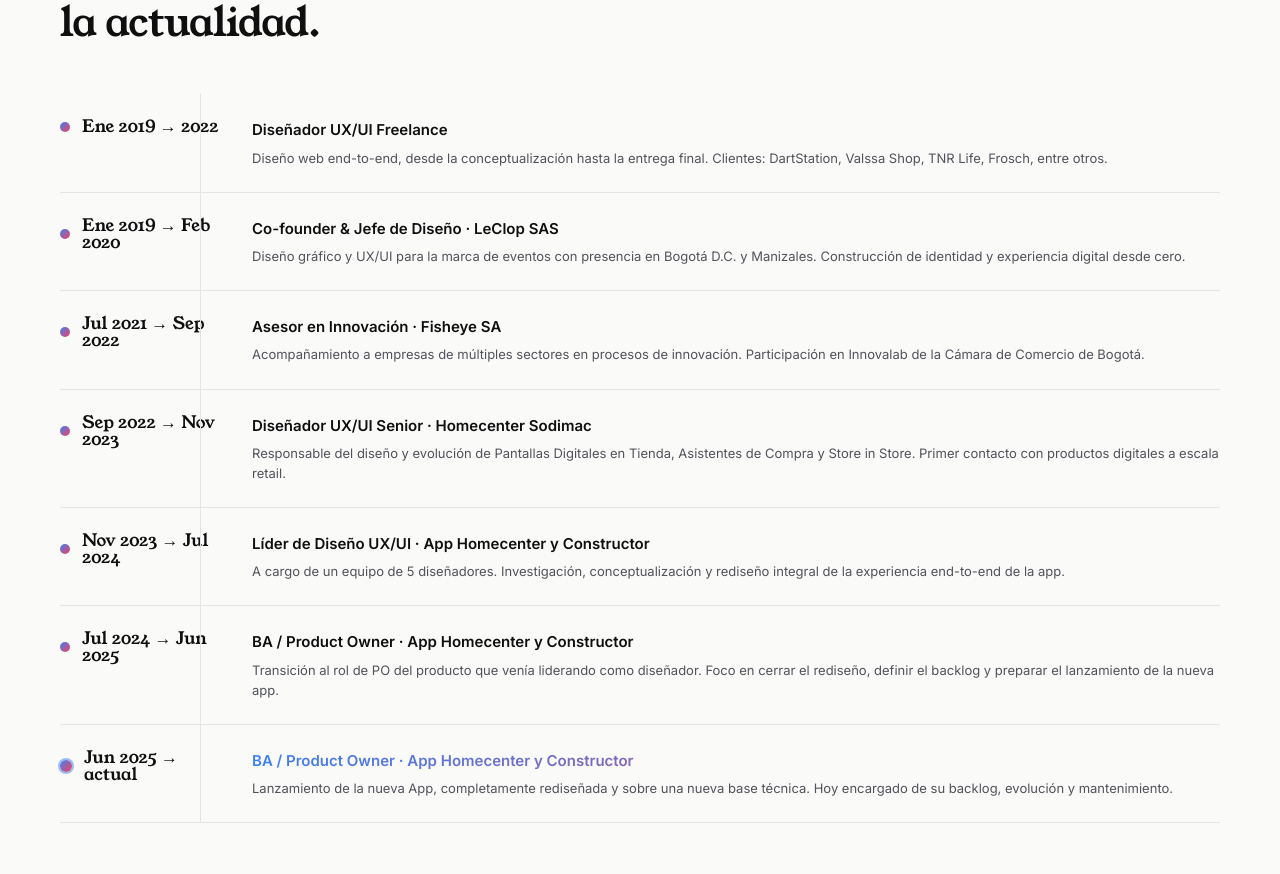
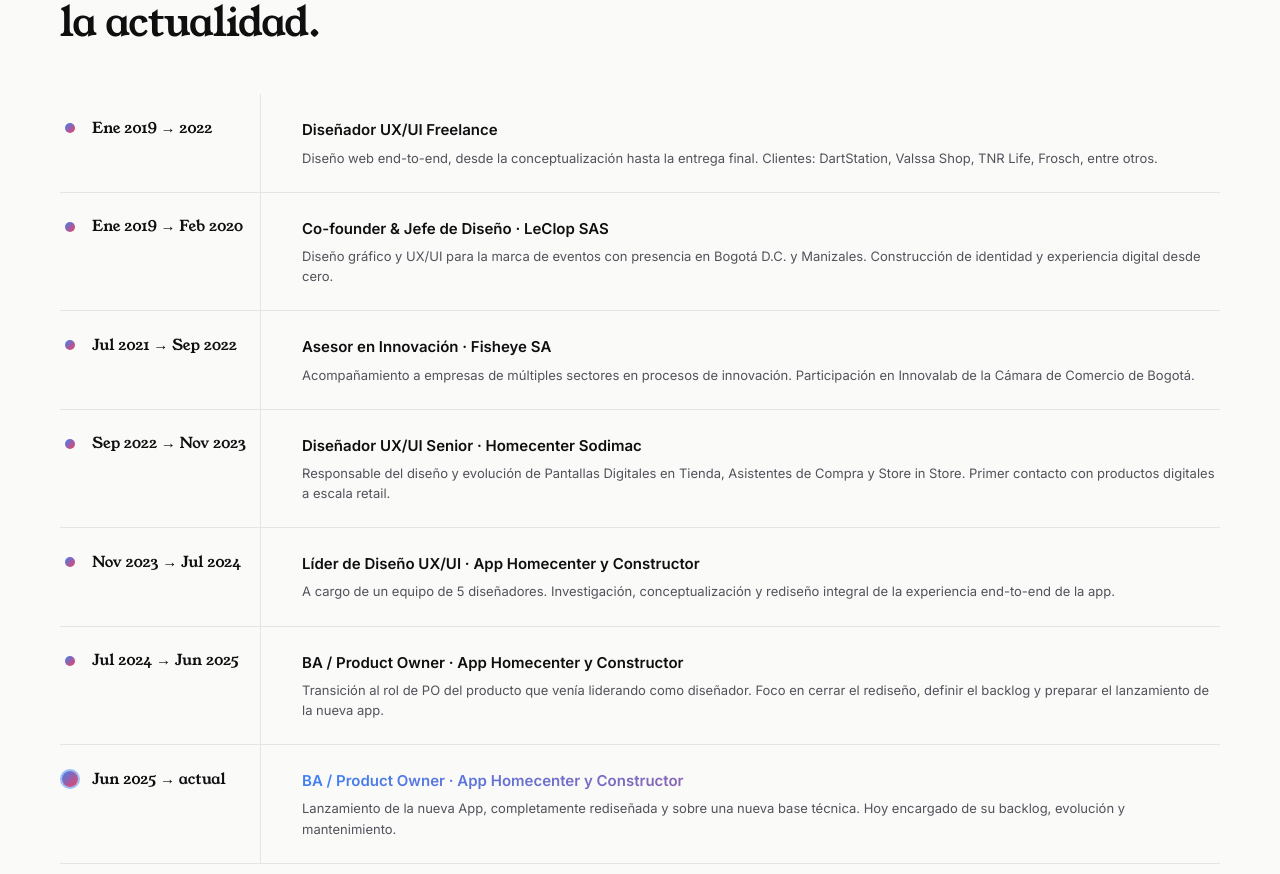
Before and after one commit to Santiagomejial/portfolio, a Next.js app: page / in a window 1280 px wide. Shown: the part 4658-5532 px from the top of the page. Built offline with nearby package versions, Linux system fonts and the light colour scheme.

Commit message:
fix(timeline): fix solapamiento de fechas + halo rosa en milestone

```diff
--- a/components/timeline.tsx
+++ b/components/timeline.tsx
@@ -23,24 +23,28 @@
     <ol className={cn('relative', className)}>
       {/* Línea vertical */}
       <span
-        className="absolute left-[70px] top-0 bottom-0 w-px bg-line md:left-[140px]"
+        className="absolute left-[110px] top-0 bottom-0 w-px bg-line md:left-[200px]"
         aria-hidden
       />
 
       {items.map((item, i) => (
         <li
           key={i}
-          className="grid grid-cols-[80px_1fr] items-start gap-6 border-b border-line py-5 md:grid-cols-[160px_1fr] md:gap-8 md:py-6"
+          className="grid grid-cols-[120px_1fr] items-start gap-5 border-b border-line py-5 md:grid-cols-[210px_1fr] md:gap-8 md:py-6"
         >
-          <div className="flex items-center gap-3">
+          <div className="flex items-center gap-3 pr-3">
             <span
-              className={cn(
-                'relative z-10 shrink-0 rounded-full bg-brand-gradient',
-                item.milestone ? 'h-3 w-3 ring-2 ring-blue/15' : 'h-2.5 w-2.5'
-              )}
+              className="relative z-10 inline-flex h-5 w-5 shrink-0 items-center justify-center"
               aria-hidden
-            />
-            <span className="font-serif text-[17px] leading-none text-ink">
+            >
+              <span
+                className={cn(
+                  'rounded-full bg-brand-gradient',
+                  item.milestone ? 'h-4 w-4 ring-2 ring-rose/40' : 'h-2.5 w-2.5'
+                )}
+              />
+            </span>
+            <span className="font-serif text-[15px] leading-tight text-ink">
               {item.year}
             </span>
           </div>
```
